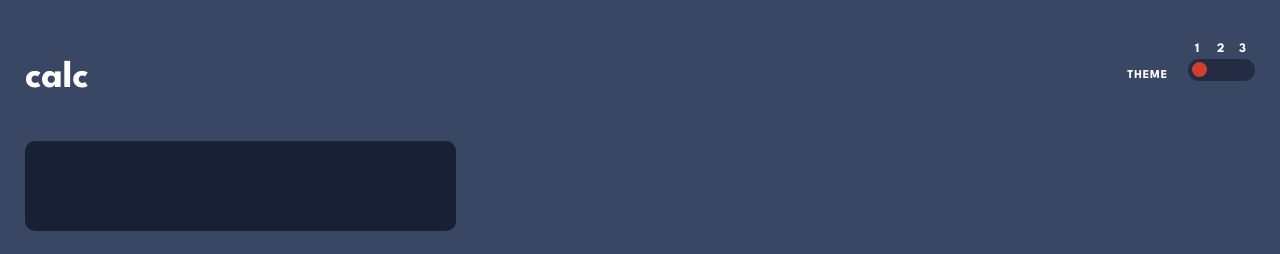
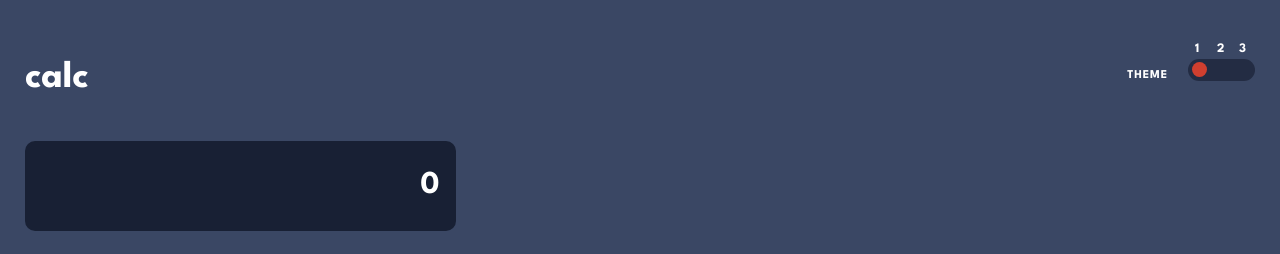
Before and after one commit to crsecu/calculator-app, a React (Create React App) app: page / in a window 1280 px wide. Shown: the top 254 px of the page. Built offline with nearby package versions, Linux system fonts and the light colour scheme.

Commit message:
Add default '0' display when no operation is attempted

```diff
--- a/src/components/Display.js
+++ b/src/components/Display.js
@@ -77,6 +77,7 @@ export default function Display() {
     ) {
       const result = calculate(screen.firstValue, screen.secondValue);
       setScreen((prevValue) => ({
+        ...prevValue,
         firstValue: [result],
         operator: newData,
         show: [result, newData],
@@ -177,7 +178,7 @@ export default function Display() {
   return (
     <div className={`calculator ${backroundColor}`}>
       <Title updateSelectedTheme={updateSelectedTheme} toggleTheme = {screen.selectedTheme}/>
-      <Screen displayScreen={screen.show} toggleTheme = {screen.selectedTheme}/>
+      <Screen displayScreen={screen.show.length > 0 ? screen.show : ["0"]} toggleTheme = {screen.selectedTheme}/>
       <Keypad screen={screen} updateData={updateData} reset={reset} toggleTheme = {screen.selectedTheme}/>
       <div></div>
       <br></br>
```
